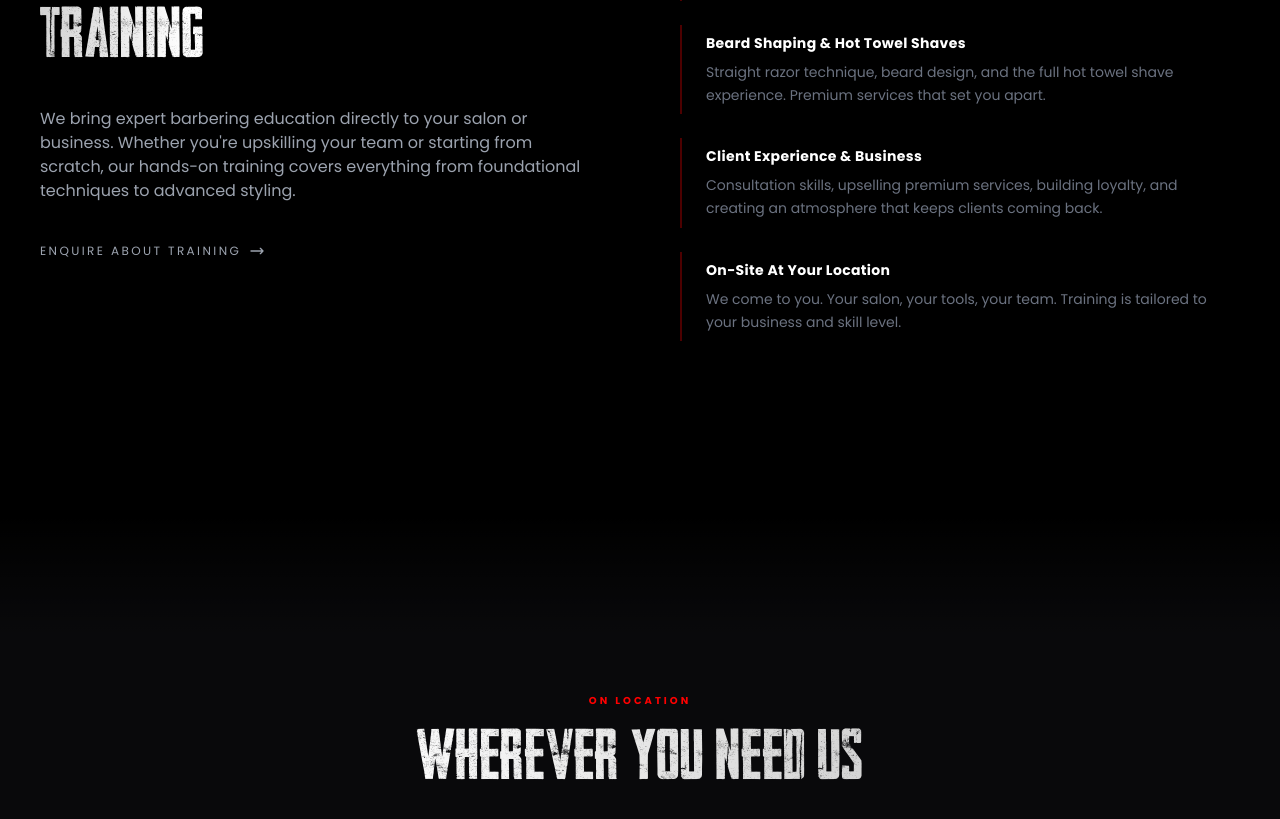
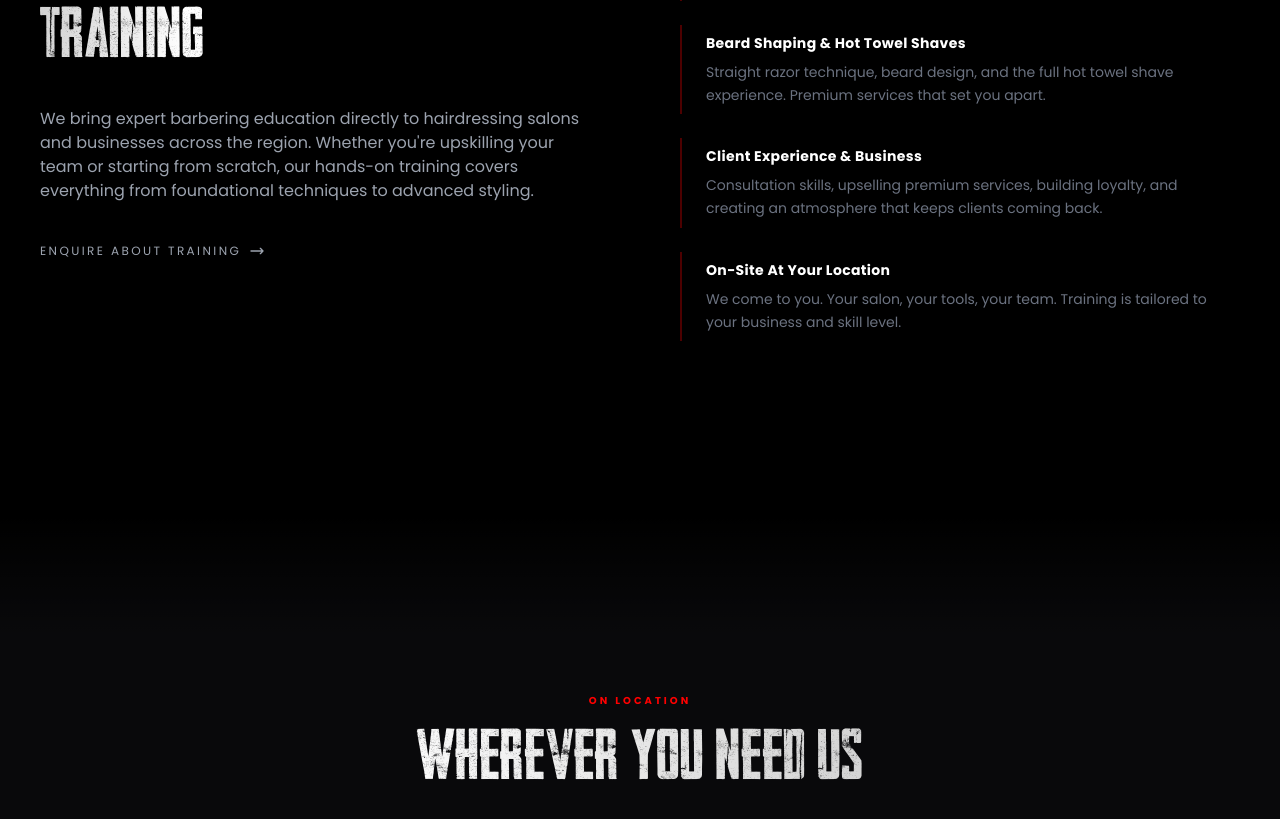
Before and after one commit to pannocotta/modernmancave-v2, a Next.js app: page /mobile-barber in a window 1280 px wide. Shown: the part 1633-2452 px from the top of the page. Built offline with nearby package versions, Linux system fonts and the light colour scheme.

Commit message:
fix: barber training description — hairdressing salons across the region

```diff
--- a/app/mobile-barber/page.tsx
+++ b/app/mobile-barber/page.tsx
@@ -118,7 +118,7 @@ export default function MobileBarberPage() {
                 BARBER<br />TRAINING
               </h2>
               <p className="text-gray-400 text-sm md:text-base leading-relaxed mb-10">
-                We bring expert barbering education directly to your salon or business. Whether you&apos;re upskilling your team or starting from scratch, our hands-on training covers everything from foundational techniques to advanced styling.
+                We bring expert barbering education directly to hairdressing salons and businesses across the region. Whether you&apos;re upskilling your team or starting from scratch, our hands-on training covers everything from foundational techniques to advanced styling.
               </p>
               <Link href="/mobile-barber-enquiry" className="group flex items-center gap-2 text-gray-400 hover:text-white text-xs tracking-[0.2em] uppercase transition-all duration-300">
                 <span>Enquire About Training</span>
```
